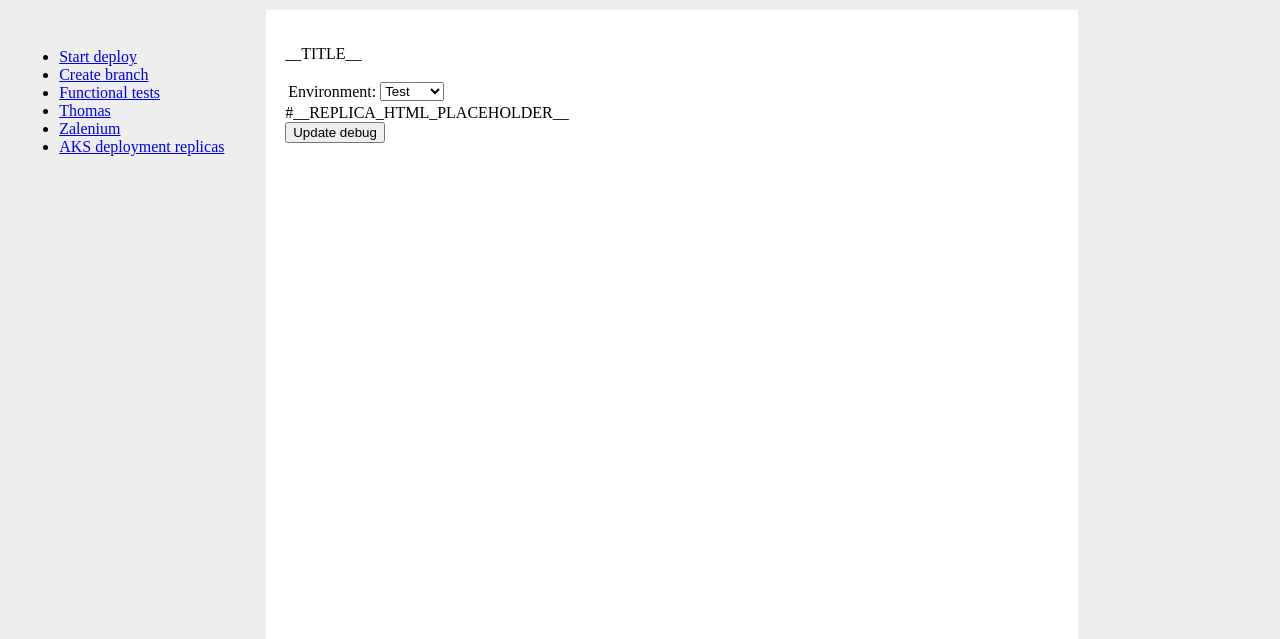
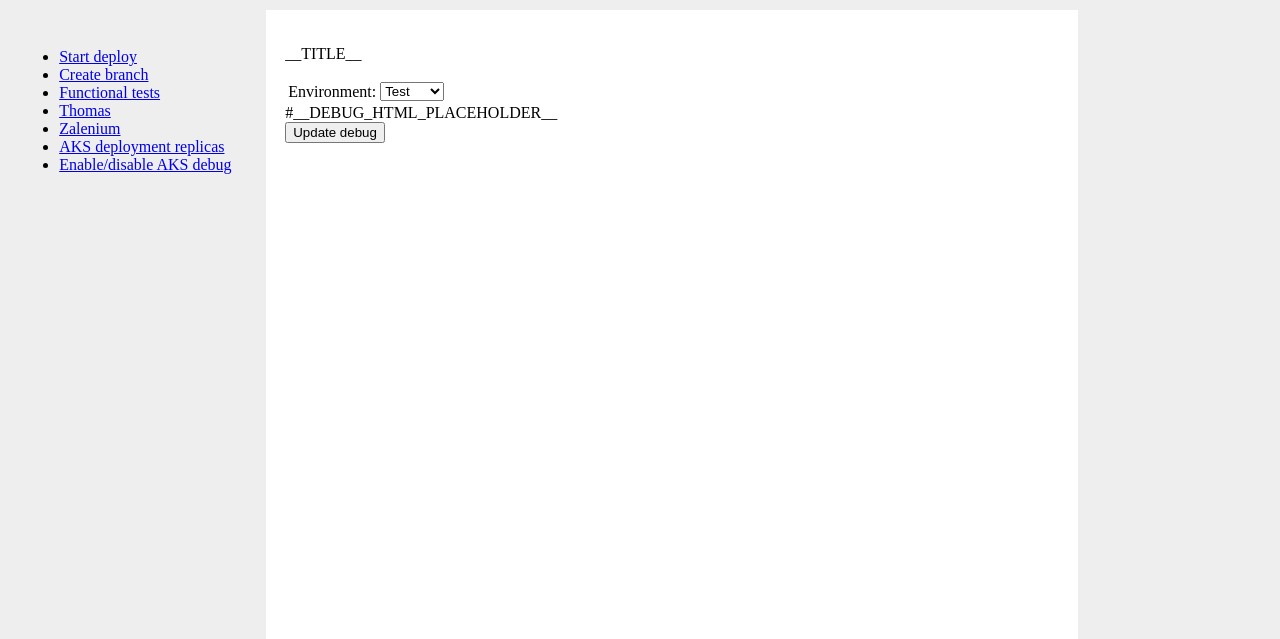
Before and after one commit to ionutradu-tm/django, a Django app: template mng/templates/debug.html in a window 1280 px wide. Shown: the part 80-719 px from the top of the page. Run offline with Django 3.2, Linux system fonts and the light colour scheme; the template is opened without the code that fills it, so the values that code supplies are empty.

Commit message:
add debug

```diff
--- a/mng/templates/base.html
+++ b/mng/templates/base.html
@@ -80,6 +80,7 @@ header, footer, article, nav, div {
           <li><a href="/train">Thomas</a></li>
           <li><a href="/vm_power">Zalenium</a></li>
           <li><a href="/replica">AKS deployment replicas</a></li>
+          <li><a href="/debug">Enable/disable AKS debug</a></li>
       </ul>
 
   </nav>
--- a/mng/templates/debug.html
+++ b/mng/templates/debug.html
@@ -18,7 +18,7 @@
     </tr>
     </table>
     <table id="Debug">
-    #__REPLICA_HTML_PLACEHOLDER__
+    #__DEBUG_HTML_PLACEHOLDER__
     </table>
     <input type="submit" value="Update debug">
 </form>
--- a/mng/urls.py
+++ b/mng/urls.py
@@ -9,4 +9,5 @@ urlpatterns = [
     path('train', views.train, name='train'),
     path('vm_power', views.vm_power, name='vm_power'),
     path('replica', views.replica, name='replica'),
+    path('debug', views.debug, name='debug'),
 ]
```
Also changed, not shown: .github/workflows/push-image.yml, 1 other file.
